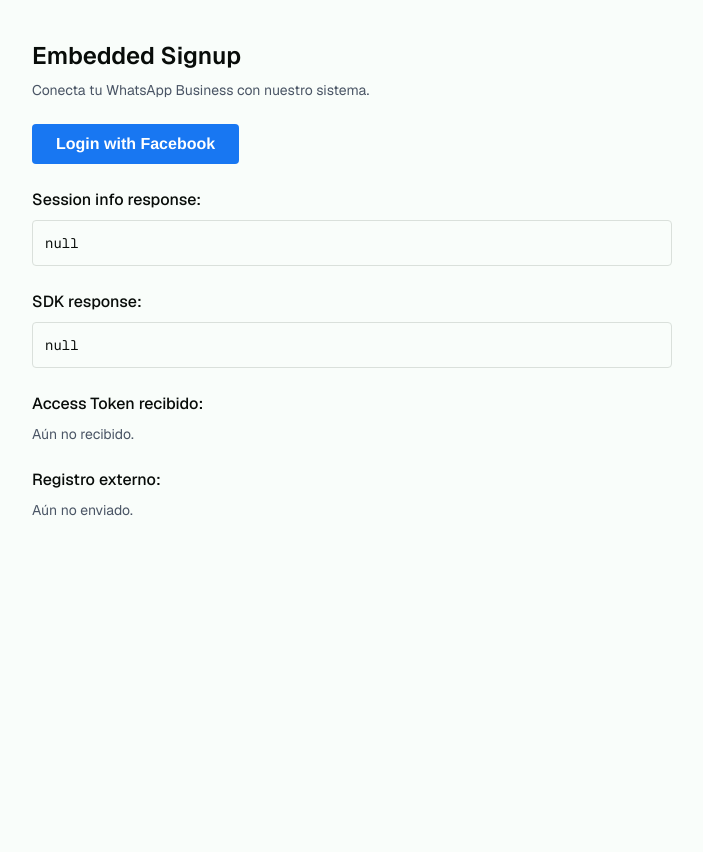
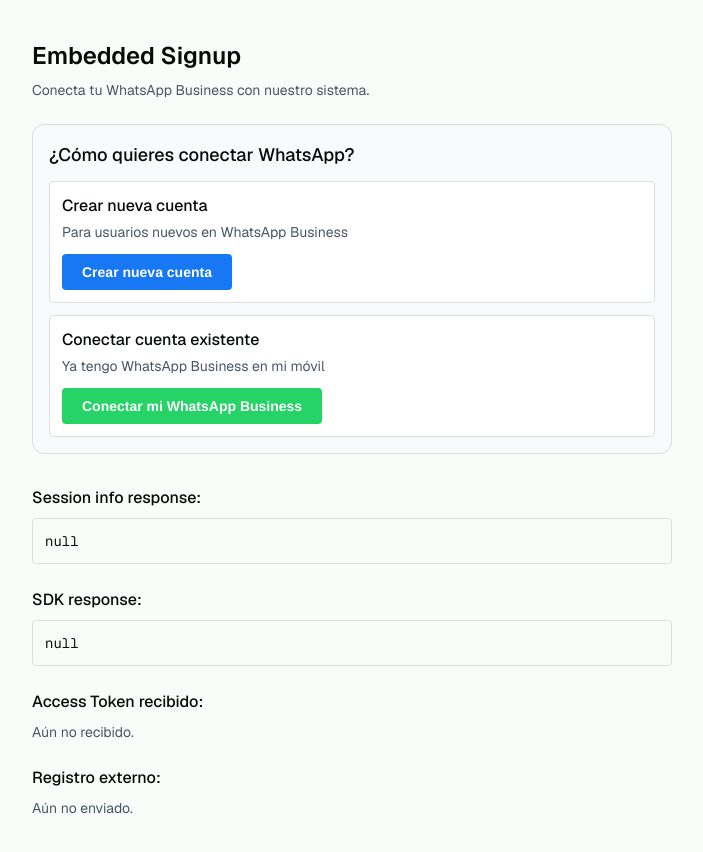
Before and after one commit to william-melo77/integracion-embedded-signup-whatsapp, a Next.js app: page /whatsapp in a window 1280 px wide. Shown: the top 852 px of the page, without its empty margins (288-991 px from the left). Before the commit the page ends 800 px from the top, so only its background shows below. Built offline with nearby package versions, Linux system fonts and the light colour scheme.

Commit message:
whatsapp_embedded_signup added

```diff
--- a/app/whatsapp/page.tsx
+++ b/app/whatsapp/page.tsx
@@ -181,6 +181,7 @@ export default function WhatsAppEmbeddedSignupPage() {
     );
 
     // === Lanzar Embedded Signup ===
+    // Flujo normal: crear nueva cuenta de WhatsApp Business
     const launchWhatsAppSignup = useCallback(() => {
         const FB = (window as any).FB;
         if (!FB) {
@@ -197,6 +198,27 @@ export default function WhatsAppEmbeddedSignupPage() {
         });
     }, [fbLoginCallback]);
 
+    // === Lanzar Registro de App de WhatsApp Business ===
+    // Para usuarios que YA tienen WhatsApp Business en su móvil
+    const launchBusinessAppRegistration = useCallback(() => {
+        const FB = (window as any).FB;
+        if (!FB) {
+            alert(
+                "El SDK de Facebook aún no está listo. Intenta en unos segundos."
+            );
+            return;
+        }
+        FB.login(fbLoginCallback, {
+            config_id: process.env.NEXT_PUBLIC_EMBEDDED_SIGNUP_CONFIG_ID,
+            response_type: "code",
+            override_default_response_type: true,
+            extras: {
+                version: "v3",
+                feature: "whatsapp_embedded_signup"  // ← Habilita registro de app existente
+            },
+        });
+    }, [fbLoginCallback]);
+
     return (
         <main className="max-w-2xl mx-auto py-10 px-4">
             <h1 className="text-2xl font-semibold mb-2">Embedded Signup</h1>
@@ -204,6 +226,17 @@ export default function WhatsAppEmbeddedSignupPage() {
                 Conecta tu WhatsApp Business con nuestro sistema.
             </p>
 
+            {/* Sección de elección de flujo */}
+            <div className="mb-8 p-4 border rounded-lg bg-gray-50">
+                <h2 className="text-lg font-medium mb-3">¿Cómo quieres conectar WhatsApp?</h2>
+
+                <div className="space-y-3">
+                    {/* Opción 1: Crear nueva cuenta */}
+                    <div className="p-3 border rounded bg-white">
+                        <h3 className="font-medium mb-1">Crear nueva cuenta</h3>
+                        <p className="text-sm text-gray-600 mb-3">
+                            Para usuarios nuevos en WhatsApp Business
+                        </p>
                         <button
                             onClick={launchWhatsAppSignup}
                             disabled={loading}
@@ -212,16 +245,47 @@ export default function WhatsAppEmbeddedSignupPage() {
                                 border: 0,
                                 borderRadius: 4,
                                 color: "#fff",
-                    cursor: "pointer",
+                                cursor: loading ? "not-allowed" : "pointer",
                                 fontFamily: "Helvetica, Arial, sans-serif",
-                    fontSize: 16,
+                                fontSize: 14,
                                 fontWeight: "bold",
-                    height: 40,
-                    padding: "0 24px",
+                                height: 36,
+                                padding: "0 20px",
+                                opacity: loading ? 0.6 : 1,
                             }}
                         >
-                {loading ? "Conectando…" : "Login with Facebook"}
+                            {loading ? "Conectando…" : "Crear nueva cuenta"}
                         </button>
+                    </div>
+
+                    {/* Opción 2: Conectar cuenta existente */}
+                    <div className="p-3 border rounded bg-white">
+                        <h3 className="font-medium mb-1">Conectar cuenta existente</h3>
+                        <p className="text-sm text-gray-600 mb-3">
+                            Ya tengo WhatsApp Business en mi móvil
+                        </p>
+                        <button
+                            onClick={launchBusinessAppRegistration}
+                            disabled={loading}
+                            style={{
+                                backgroundColor: "#25D366",
+                                border: 0,
+                                borderRadius: 4,
+                                color: "#fff",
+                                cursor: loading ? "not-allowed" : "pointer",
+                                fontFamily: "Helvetica, Arial, sans-serif",
+                                fontSize: 14,
+                                fontWeight: "bold",
+                                height: 36,
+                                padding: "0 20px",
+                                opacity: loading ? 0.6 : 1,
+                            }}
+                        >
+                            {loading ? "Conectando…" : "Conectar mi WhatsApp Business"}
+                        </button>
+                    </div>
+                </div>
+            </div>
 
             <div className="mt-6">
                 <p className="font-medium mb-2">Session info response:</p>
```
Lines whose indentation alone changed are shown as unchanged.
